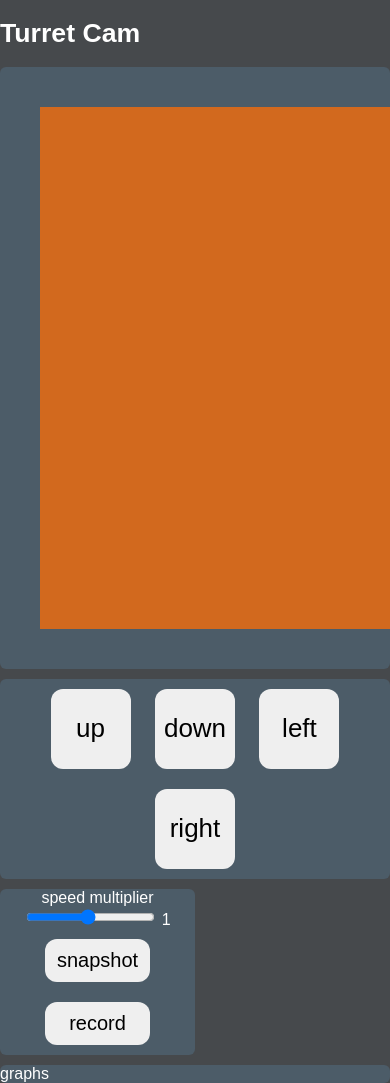
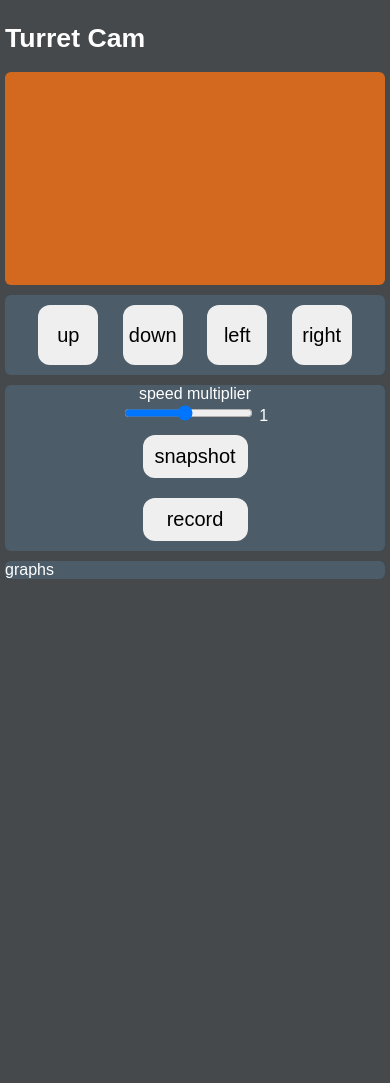
Before and after one commit to matteocrua/Turret-Cam, a Flask app: page / in a window 390 px wide. After the commit the page ends 579 px from the top, so only its background shows below. Run offline with Flask 2, Linux system fonts and the light colour scheme.

Commit message:
fit for mobile

```diff
--- a/static/style.css
+++ b/static/style.css
@@ -4,6 +4,7 @@ body {
     max-width: 1000px;
     margin: 0 auto 0 auto;
     font-family: Arial, Helvetica, sans-serif;
+    padding: 5px;
    }
 
 h1{
@@ -23,11 +24,11 @@ h1{
 }
 
 .live_video{
-    /* width: 100%;
-    padding-bottom: 56.25%; */
-    height: 522px;
-    width: 928px;
-    margin: 40px;
+    width: 100%;
+    padding-bottom: 56.25%;
+    /* height: 522px;
+    width: 928px; */
+    /* margin: 40px; */
     /* overflow: ; */
     display: block;
     background-color: chocolate;
@@ -56,9 +57,9 @@ h1{
 }
 
 .square_button{
-    height: 80px;
-    width: 80px;
-    font-size: 26px;
+    height: 60px;
+    width: 60px;
+    font-size: 20px;
 }
 
 .rectangle_button{
@@ -89,13 +90,13 @@ h1{
 }
 
 @media only screen and (max-width: 680px) { /* stack layout for tablets and phones */
-    .layout, .video_feed, .graph, .settings {
+    .layout, .graph, .settings {
       display: block;
     }
     .middle-container{
         flex-direction: column;
     }
-    .controls{
+    .controls, .settings{
         width: 100%;
     }
 }
```
